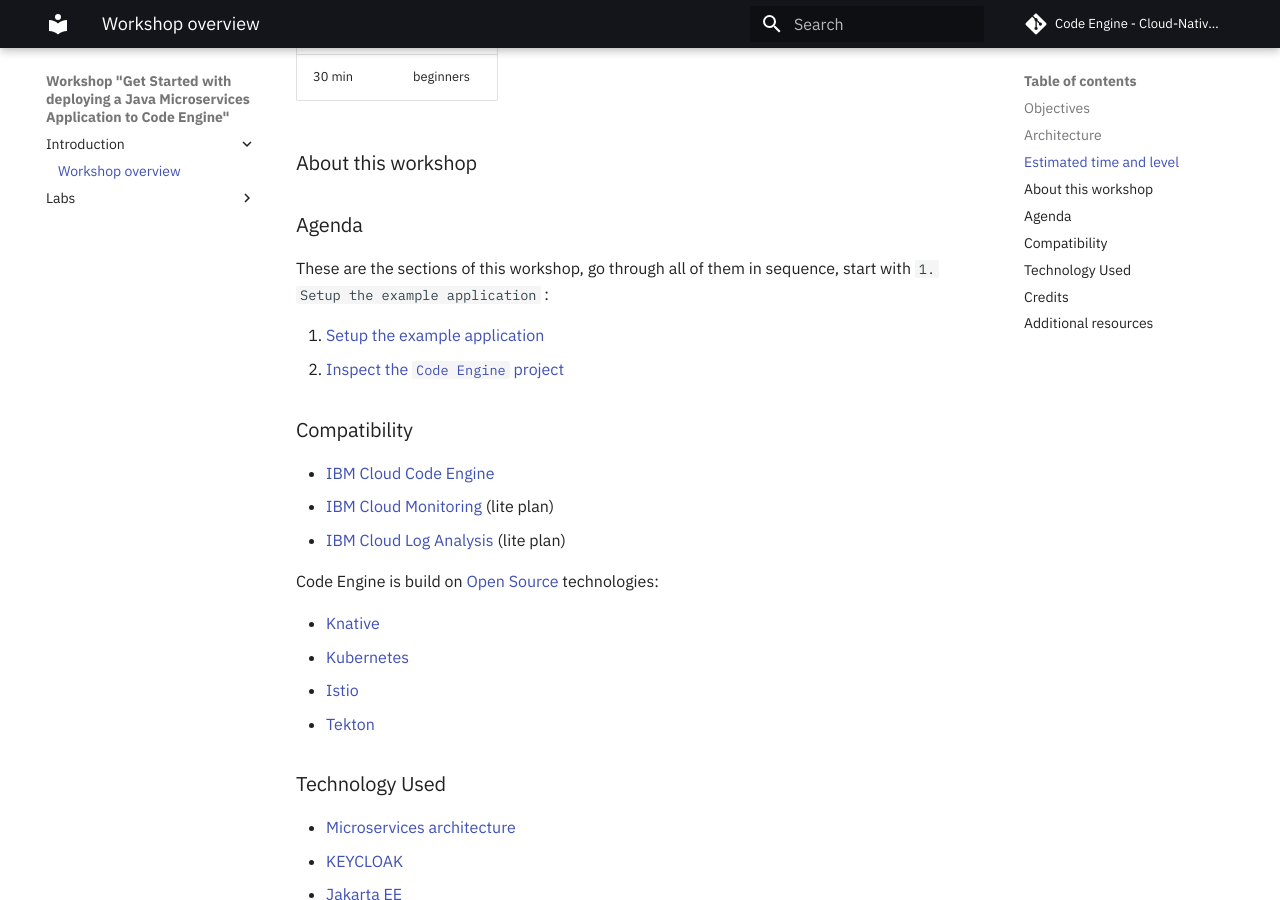
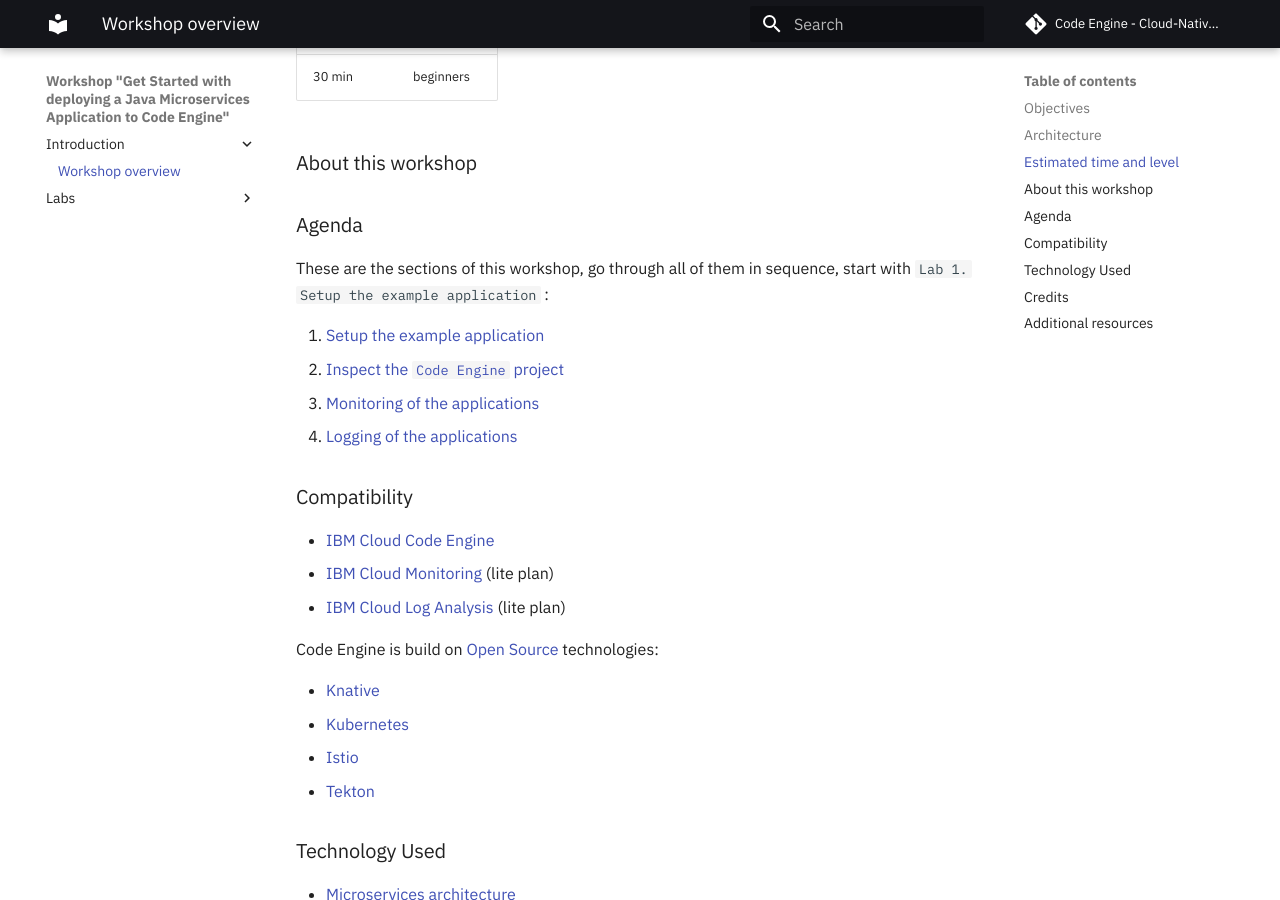
Before and after one commit to thomassuedbroecker/ce-cns-problem, an MkDocs documentation site: the page built from documentation/README.md, in a window 1280 px wide and 900 px high, scrolled down 2793 px. Built offline with MkDocs 1.6.1 and Material for MkDocs 9.7.7, drawn with Linux system fonts in a browser that asks for light colours; comment, search, counter and statistics services are not loaded.

Commit message:
update documentation

```diff
--- a/documentation/README.md
+++ b/documentation/README.md
@@ -70,16 +70,18 @@
 
 ### Agenda
 
-These are the sections of this workshop, go through all of them in sequence, start with `1. Setup the example application` :
+These are the sections of this workshop, go through all of them in sequence, start with `Lab 1. Setup the example application` :
 
  1. [Setup the example application](./setup-example.md)
  2. [Inspect the `Code Engine` project](./inspect-the-project.md)
+ 3. [Monitoring of the applications](./monitoring.md)
+ 3. [Logging of the applications](./logging.md)
 
 ### Compatibility
 
-* [IBM Cloud Code Engine](https://cloud.ibm.com/docs/codeengine?topic=codeengine-about)
-* [IBM Cloud Monitoring](https://cloud.ibm.com/docs/monitoring?topic=monitoring-getting-started#getting-started) (lite plan)
-* [IBM Cloud Log Analysis](https://cloud.ibm.com/docs/log-analysis?topic=log-analysis-getting-started#getting-started) (lite plan)
+ * [IBM Cloud Code Engine](https://cloud.ibm.com/docs/codeengine?topic=codeengine-about)
+ * [IBM Cloud Monitoring](https://cloud.ibm.com/docs/monitoring?topic=monitoring-getting-started#getting-started) (lite plan)
+ * [IBM Cloud Log Analysis](https://cloud.ibm.com/docs/log-analysis?topic=log-analysis-getting-started#getting-started) (lite plan)
 
 
 Code Engine is build on [Open Source](https://en.wikipedia.org/wiki/Open_source) technologies:
```
